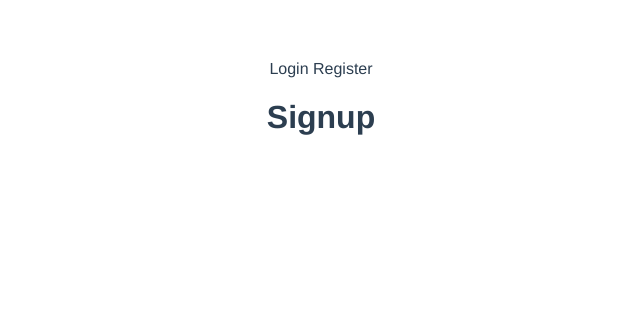
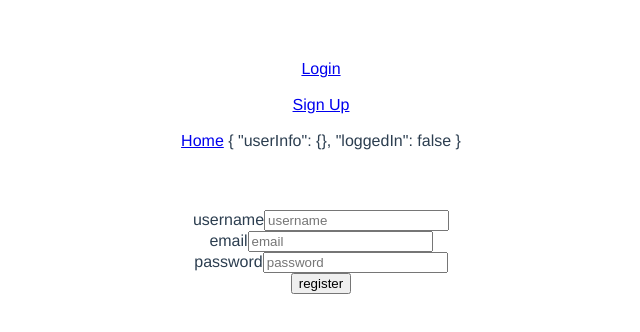
Before and after one commit to aryankarim/vue-social-app, a Vue app: page /signup in a window 1280 px wide. Shown: the top 332 px of the page, without its empty margins (319-959 px from the left). Built offline with nearby package versions, Linux system fonts and the light colour scheme.

Commit message:
add vuex

```diff
--- /dev/null
+++ b/db.json
@@ -0,0 +1,47 @@
+{
+  "users": [
+    {
+      "email": "a@gmail.com",
+      "password": "$2a$10$Qe69A5QVMyqp9PXFNhHkNOVUEss2FYOxJbAoHjYcPruDOrsNVBA6S",
+      "username": "am15489",
+      "id": 1
+    },
+    {
+      "email": "as@gmail.com",
+      "password": "$2a$10$0kjbvZ/r6Xj/wwZqOZCcR.pVC1TxXc6OtS1vFd8OAuaAV89HHkQnG",
+      "username": "am15489",
+      "id": 2
+    },
+    {
+      "email": "aryanmajid97@gmail.com",
+      "password": "$2a$10$PtzfU3GGNsn7n2/0GAq8rO8VFHxaELOEgxf2sK0P.d4FUh3QAc3yy",
+      "username": "am15489",
+      "id": 3
+    },
+    {
+      "email": "ass@gmail.com",
+      "password": "$2a$10$CP8TeXoXhip4OQ/u9x09F.YN8zx49M.9i/fkUV2e.whmGbLttAQIy",
+      "username": "am15489",
+      "id": 4
+    },
+    {
+      "email": "arya@gmail.com",
+      "password": "$2a$10$eSmrzuZvDAi/vy14yUHPueGik6bS1yfqlIXgkRPsqmGlk0k5tC/pi",
+      "username": "aryan_majee",
+      "id": 5
+    },
+    {
+      "email": "aryanmajiid@gmail.com",
+      "password": "$2a$10$GMQ51jvBWSB/3K7hG.m93uU5xUFKbFj3zRAkg/HfEnsLkwsjuyl.a",
+      "username": "aryan_majee",
+      "id": 6
+    },
+    {
+      "email": "aryanmajid1@gmail.com",
+      "password": "$2a$10$Vb77Rp5CxxtaCT4SuUj0fOLLLx3sqlSpxmC296BfG2w/RSoCyCRIC",
+      "username": "am15489",
+      "id": 7
+    }
+  ],
+  "posts": []
+}
--- a/src/App.vue
+++ b/src/App.vue
@@ -1,14 +1,20 @@
 <template>
   <Header />
+  {{ user }}
   <router-view></router-view>
 </template>
 
 <script>
+import { mapGetters, mapActions } from 'vuex';
 import Header from './components/Header.vue';
 export default {
   name: 'App',
   components: {
     Header,
+  },
+  computed: mapGetters(['user']),
+  methods: {
+    ...mapActions(['verifyLogin']),
   },
 };
 </script>
--- a/src/components/Header.vue
+++ b/src/components/Header.vue
@@ -1,6 +1,11 @@
 <template>
-  <span>Login </span>
-  <span>Register </span>
+  <span><router-link to="/login">Login</router-link> </span>
+  <br />
+  <br />
+  <span><router-link to="/signup">Sign Up</router-link> </span>
+  <br />
+  <br />
+  <span><router-link to="/">Home</router-link> </span>
 </template>
 
 <script>
--- a/src/main.js
+++ b/src/main.js
@@ -1,7 +1,9 @@
 import { createApp } from 'vue';
 import App from './App.vue';
 import router from './router';
+import store from './store';
 
 createApp(App)
   .use(router)
+  .use(store)
   .mount('#app');
--- a/src/router/index.js
+++ b/src/router/index.js
@@ -1,4 +1,5 @@
 import { createRouter, createWebHistory } from 'vue-router';
+import store from '../store';
 import Home from '../views/Home.vue';
 import Login from '../views/Login.vue';
 import Signup from '../views/Signup.vue';
@@ -8,6 +9,14 @@ const routes = [
     path: '/',
     name: 'Home',
     component: Home,
+    beforeEnter: (to, from, next) => {
+      console.log(store.getters.user.loggedIn);
+      if (store.getters.user.loggedIn) {
+        next();
+      } else {
+        next('/login');
+      }
+    },
   },
   {
     path: '/login',
--- /dev/null
+++ b/src/store/index.js
@@ -0,0 +1,11 @@
+import { createStore } from 'vuex';
+import posts from './modules/posts';
+import auth from './modules/auth';
+
+const store = createStore({
+  modules: {
+    posts,
+    auth,
+  },
+});
+export default store;
--- /dev/null
+++ b/src/store/modules/auth.js
@@ -0,0 +1,53 @@
+const state = {
+  user: { userInfo: {}, loggedIn: false },
+};
+
+const getters = {
+  user: (state) => state.user,
+  loggedIn: (state) => state.loggedIn,
+};
+
+const actions = {
+  async register({ commit }, userData) {
+    const res = await fetch('api/users', {
+      method: 'POST',
+      headers: {
+        'Content-type': 'application/json',
+      },
+      body: JSON.stringify(userData),
+    });
+    const data = await res.json();
+
+    localStorage.setItem('social-app-token', data.accessToken);
+    localStorage.setItem('social-app-userData', JSON.stringify(data.user));
+    commit('setUser', data.user);
+  },
+  // eslint-disable-next-line no-unused-vars
+  async verifyLogin({ commit }, loginCredential) {
+    const res = await fetch(`api/login`, {
+      method: 'POST',
+      headers: {
+        'Content-type': 'application/json',
+      },
+      body: JSON.stringify(loginCredential),
+    });
+    const data = await res.json();
+    console.log(data);
+    if (res.status > 399) {
+      alert('login fail');
+    } else {
+      commit('setUser', { userInfo: data, loggedIn: true });
+    }
+  },
+};
+
+const mutations = {
+  setUser: (state, user) => (state.user = user),
+};
+
+export default {
+  state,
+  getters,
+  actions,
+  mutations,
+};
--- a/src/views/Login.vue
+++ b/src/views/Login.vue
@@ -1,10 +1,45 @@
 <template>
-  <h1>Login</h1>
+  <div>
+    <form class="login" @submit.prevent="login">
+      <h1>Sign in</h1>
+      <label>Email</label>
+      <input
+        required
+        v-model="email"
+        type="text"
+        placeholder="Email"
+        autocomplete
+      />
+      <label>Password</label>
+      <input
+        required
+        v-model="password"
+        type="password"
+        placeholder="Password"
+        autocomplete
+      />
+      <hr />
+      <button type="submit">Login</button>
+    </form>
+  </div>
 </template>
 
 <script>
+import { mapActions } from 'vuex';
 export default {
   name: 'Login',
+  data() {
+    return {
+      email: '',
+      password: '',
+    };
+  },
+  methods: {
+    ...mapActions(['verifyLogin']),
+    login() {
+      this.verifyLogin({ email: this.email, password: this.password });
+    },
+  },
 };
 </script>
 
--- a/src/views/Signup.vue
+++ b/src/views/Signup.vue
@@ -1,10 +1,61 @@
 <template>
-  <h1>Signup</h1>
+  <div id="app">
+    <form @submit.prevent="signup">
+      <div>
+        <label for="username">username</label>
+        <input
+          name="username"
+          v-model="username"
+          placeholder="username"
+          autocomplete
+        />
+      </div>
+      <div>
+        <label for="email">email</label>
+        <input name="email" v-model="email" placeholder="email" autocomplete />
+      </div>
+      <div>
+        <label for="password">password</label>
+        <input
+          name="password"
+          v-model="password"
+          placeholder="password"
+          type="password"
+          autocomplete
+        />
+      </div>
+
+      <input type="submit" value="register" />
+    </form>
+  </div>
 </template>
 
 <script>
+import { mapActions } from 'vuex';
 export default {
   name: 'Signup',
+  data() {
+    return {
+      username: '',
+      email: '',
+      password: '',
+    };
+  },
+  methods: {
+    ...mapActions(['register']),
+    async signup() {
+      const userData = {
+        username: this.username,
+        email: this.email,
+        password: this.password,
+      };
+      this.register(userData);
+      this.username = '';
+      this.email = '';
+      this.password = '';
+      this.$router.push('/');
+    },
+  },
 };
 </script>
 
--- /dev/null
+++ b/vue.config.js
@@ -0,0 +1,12 @@
+module.exports = {
+  devServer: {
+    proxy: {
+      '^/api': {
+        target: 'http://localhost:5000',
+        changeOrigin: true,
+        logLevel: 'debug',
+        pathRewrite: { '^/api': '/' },
+      },
+    },
+  },
+};
```
Also changed, not shown: package.json (+7 -3 lines), src/store/modules/posts.js (added), 1 other file (tests, documents, lock files or other folders).
